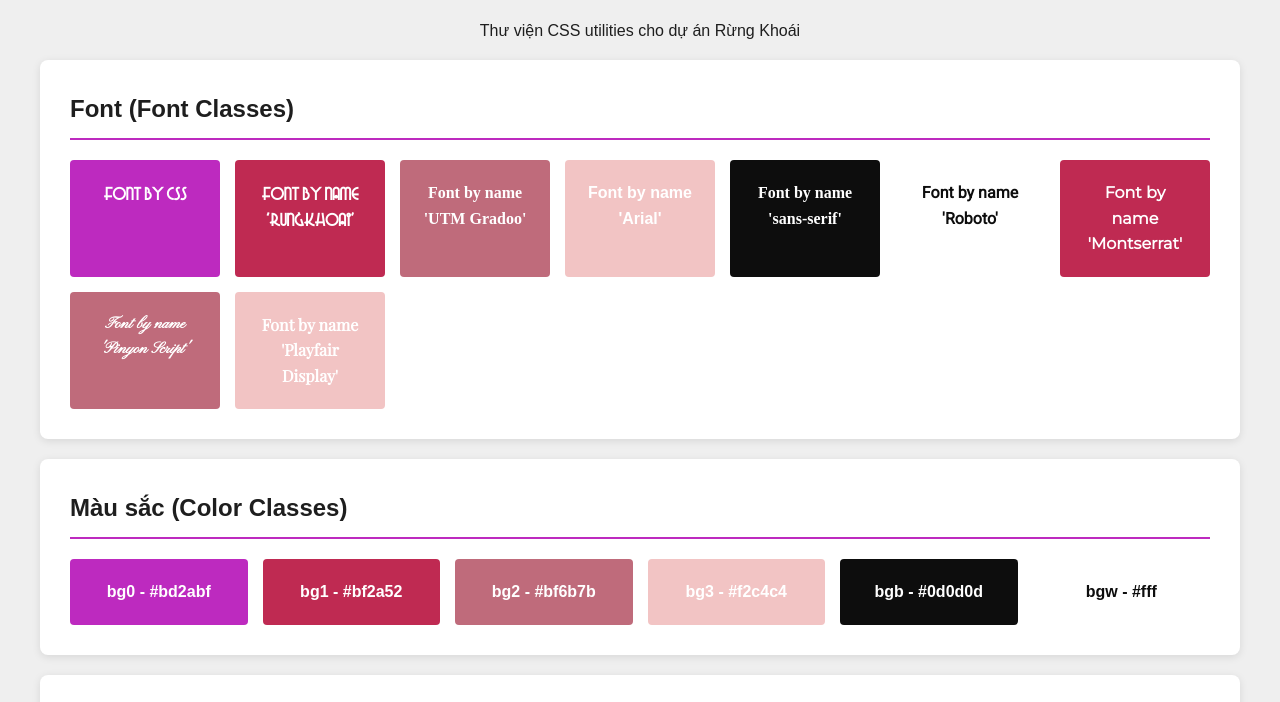
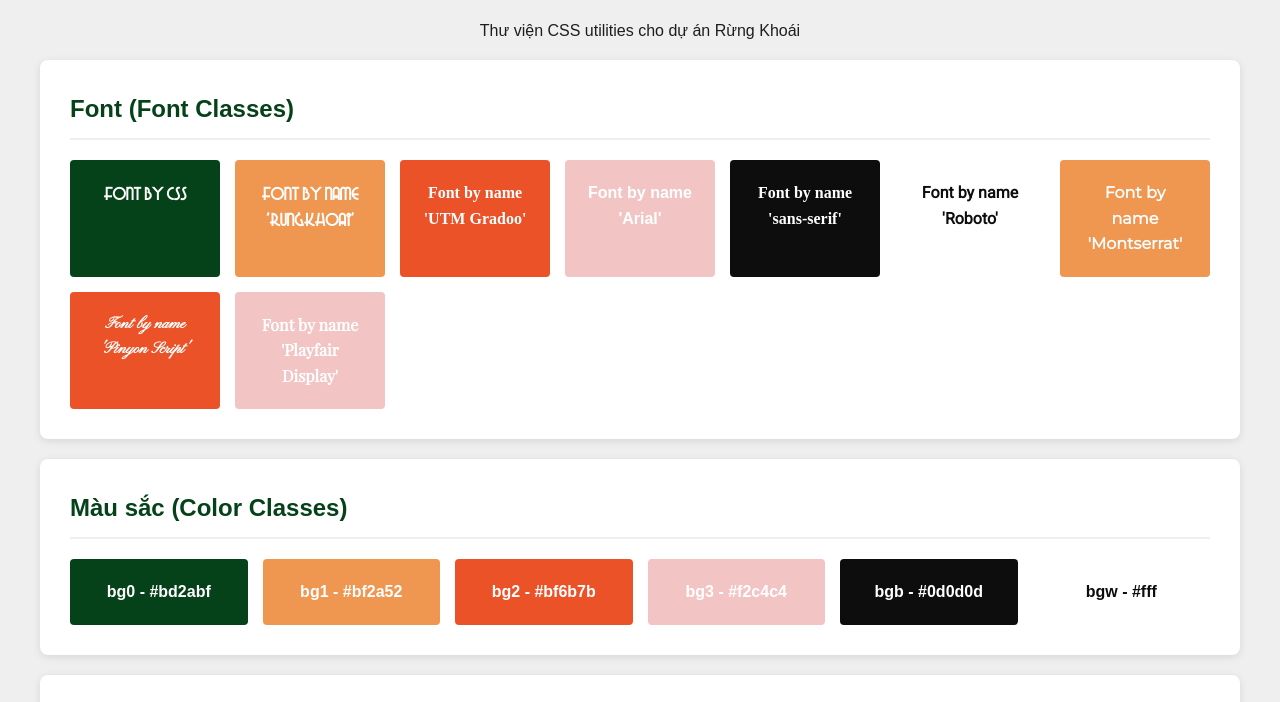
Before and after one commit to rungkhoai/css, a plain HTML site: page index.html in a window 1280 px wide. Shown: the part 76-778 px from the top of the page. Drawn offline with nearby package versions, Linux system fonts and the light colour scheme; a web font is replaced by a local one.

Commit message:
Update rungkhoai.css

```diff
--- a/rungkhoai.css
+++ b/rungkhoai.css
@@ -72,7 +72,8 @@ body {
 
 h2 {
   margin-top: 0;
-  border-bottom: 2px solid #bd2abf;
+  border-bottom: 2px solid var(--color-background);
+  color: var(--color-primary);
   padding-bottom: 10px;
 }
 
@@ -132,13 +133,13 @@ a.button,
   color: #0d0d0d;
 }
 .bg0 {
-  background-color: #bd2abf;
+  background-color: var(--color-primary);
 }
 .bg1 {
-  background-color: #bf2a52;
+  background-color: var(--color-accent);
 }
 .bg2 {
-  background-color: #bf6b7b;
+  background-color: var(--color-alert);
 }
 .bg3 {
   background-color: #f2c4c4;
```
